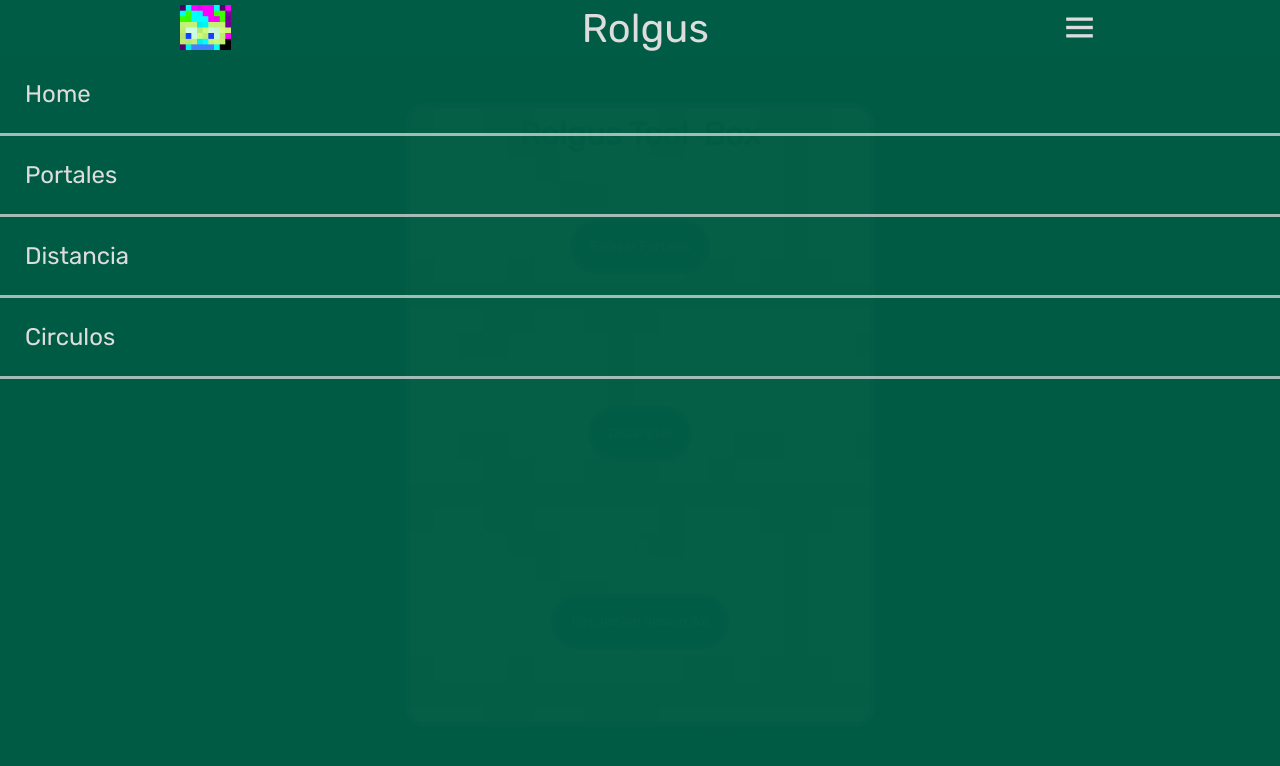
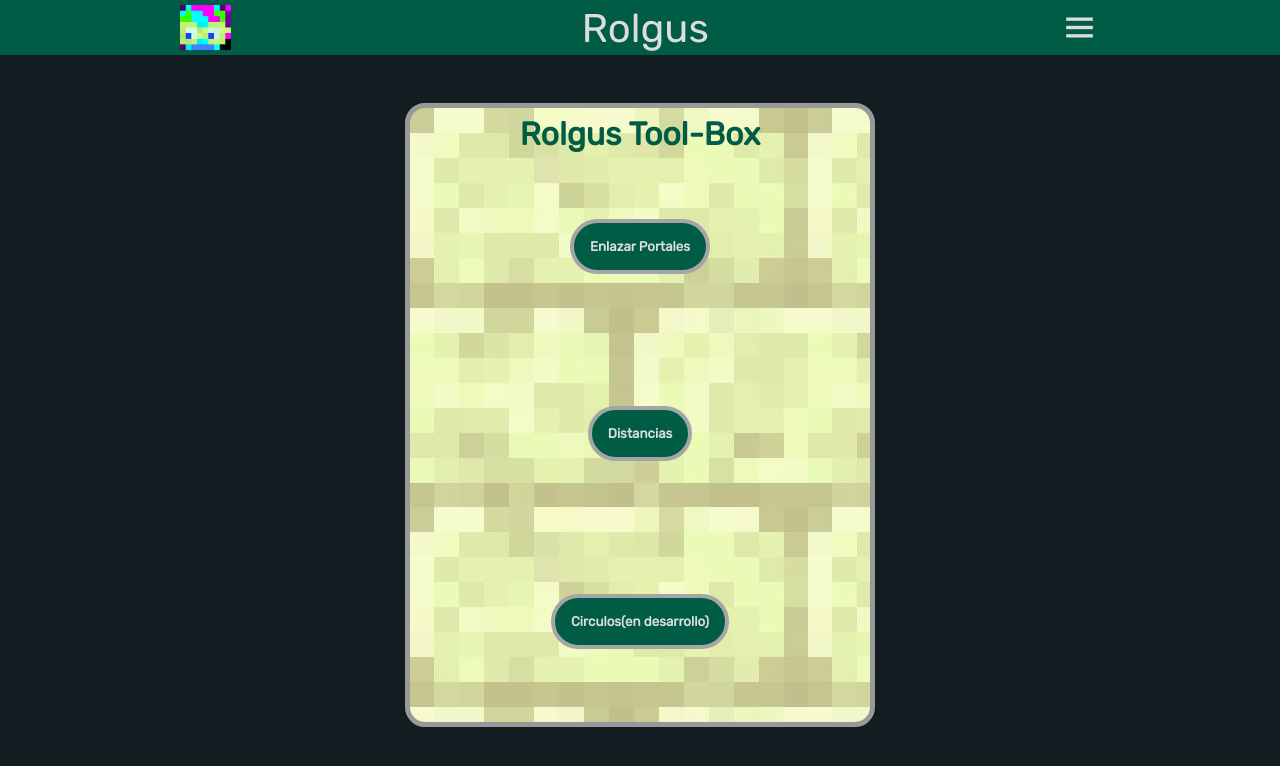
Before and after one commit to Rolchrissa/Rolgus.com, a React (Create React App) app: page / in a window 1280 px wide. Shown: the top 766 px of the page. Built offline with nearby package versions, Linux system fonts and the light colour scheme.

Commit message:
animate menu - add flags to "Circulos"

```diff
--- a/src/components/MenuDesp.css
+++ b/src/components/MenuDesp.css
@@ -1,14 +1,16 @@
 #menu__responsive-des{
     display: flex;
     position: absolute;
-    height: 94vh;
+    /* height: calc(100vh); */
+    height: calc(100vh - 55px);
     width: 100vw;
     /* top: -94vh; */
-    /* top: 6vh; */
+    top: 55px;
     background: #005c45fa;
-    transition: top 1s;
     flex-direction: column;
     justify-content:  flex-start;
+    transition: top 1s;
+    z-index: 1;
 }
 #menu__responsive-des *{
         text-decoration: none;
@@ -33,3 +35,9 @@
     background-color:#009771fa;
 
 }
+
+.menu__res-li-cuenta *{
+    color:blue;
+    align-content: end;
+
+}
--- a/src/components/MenuDesp.js
+++ b/src/components/MenuDesp.js
@@ -1,20 +1,28 @@
 import React, { Component } from 'react'
 import { Link } from 'react-router-dom';
 import './MenuDesp.css'
+import depflags from '../flags.json'
 export class MenuDesp extends Component {
 
     onClick = () => {
-        this.props.setMenu(false)
+        setTimeout(() => {
+
+            this.props.setMenu(false)
+        }, 100)
 
     }
 
     render() {
         return (
-            <div id="menu__responsive-des" >
+            <div id="menu__responsive-des" style={this.props.styles}>
                 <Link to="/"><div className="menu__res-li" onClick={this.onClick}>Home</div></Link>
                 <Link to="/Portales"><div onClick = {this.onClick}className="menu__res-li">Portales</div></Link>
                 <Link to="/RestBlocks"><div onClick = {this.onClick}className="menu__res-li">Distancia</div></Link>
-                <Link to="/Circulos"><div onClick = {this.onClick}className="menu__res-li">Circulos</div></Link>
+                {depflags.Circulos && <Link to="/Circulos"><div onClick={this.onClick} className="menu__res-li">Circulos</div></Link>}
+                <div className="menu__res-li-cuenta">
+                    {/* <Link to="/RestBlocks" ><div onClick={this.onClick} className="menu__res-li ">Cuenta</div></Link> */}
+                </div>
+
             </div>
         )
     }
```
